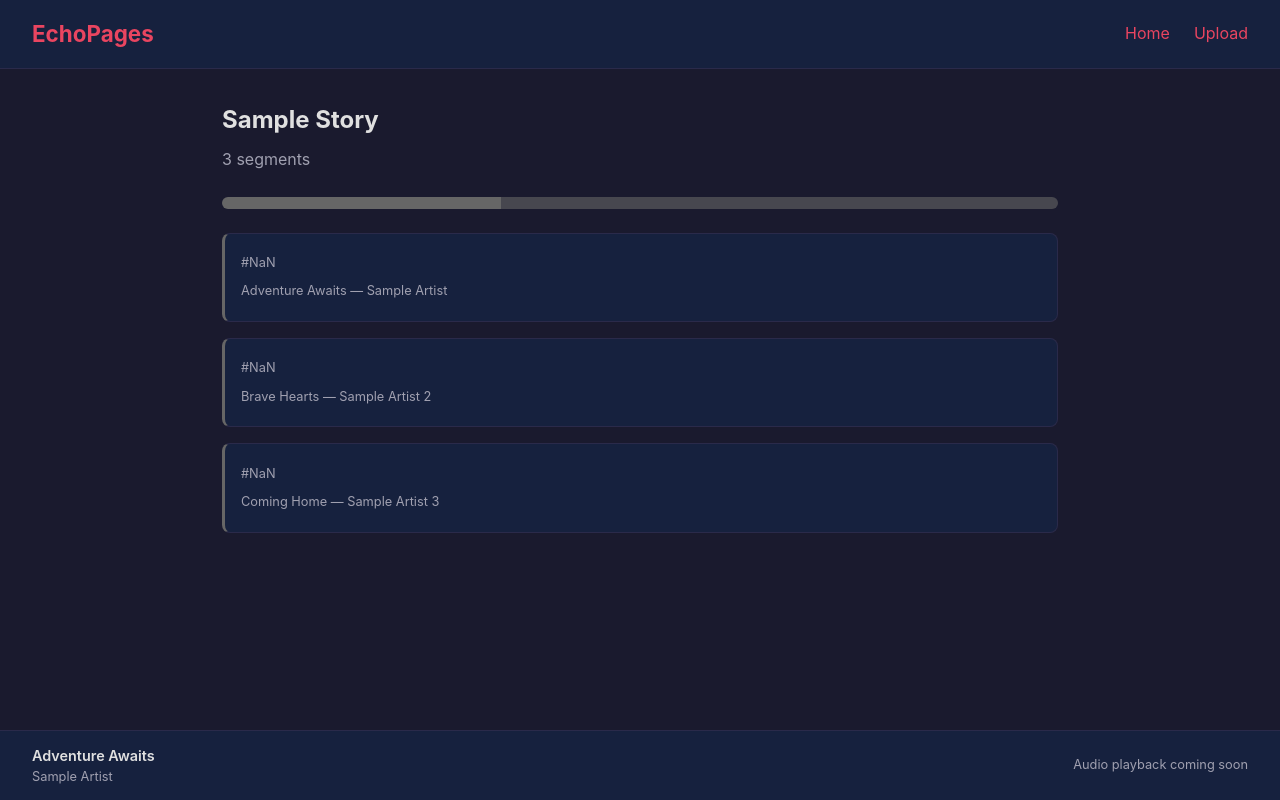
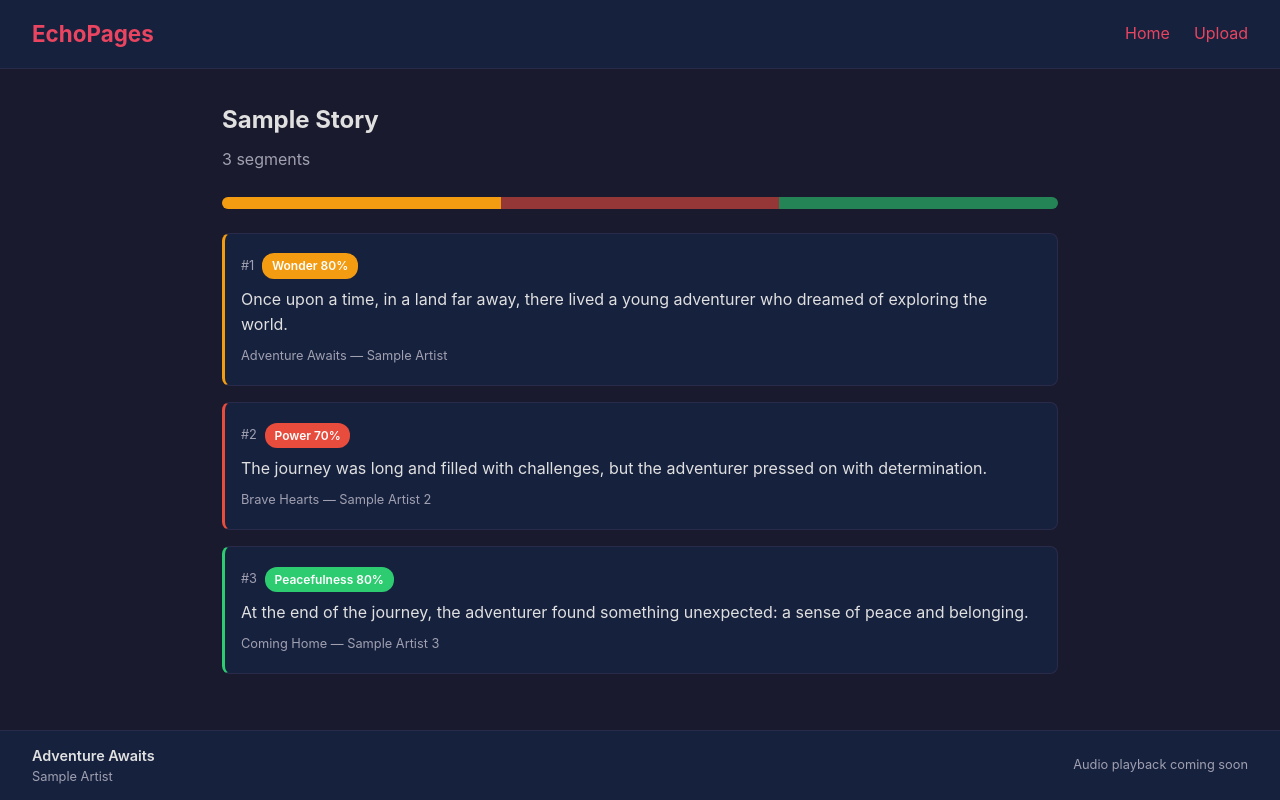
Before and after one commit to eatdegrasstyson/EchoPages, a React (Vite) app in the folder apps/web/client/: page /read/1 in a window 1280 px wide. Built offline with nearby package versions, Linux system fonts and the light colour scheme.

Commit message:
Fix mockData property names to match component expectations
Rename text->content, emotion->emotions, add missing index field
so SegmentCard renders segment text and emotions correctly.

```diff
--- a/apps/web/client/src/data/mockData.js
+++ b/apps/web/client/src/data/mockData.js
@@ -5,8 +5,9 @@ export const mockTexts = {
     title: 'Sample Story',
     segments: [
       {
-        text: 'Once upon a time, in a land far away, there lived a young adventurer who dreamed of exploring the world.',
-        emotion: {
+        index: 0,
+        content: 'Once upon a time, in a land far away, there lived a young adventurer who dreamed of exploring the world.',
+        emotions: {
           Wonder: 0.8,
           Joy: 0.6,
           Peacefulness: 0.3,
@@ -24,8 +25,9 @@ export const mockTexts = {
         },
       },
       {
-        text: 'The journey was long and filled with challenges, but the adventurer pressed on with determination.',
-        emotion: {
+        index: 1,
+        content: 'The journey was long and filled with challenges, but the adventurer pressed on with determination.',
+        emotions: {
           Power: 0.7,
           Tension: 0.5,
           Joy: 0.3,
@@ -43,8 +45,9 @@ export const mockTexts = {
         },
       },
       {
-        text: 'At the end of the journey, the adventurer found something unexpected: a sense of peace and belonging.',
-        emotion: {
+        index: 2,
+        content: 'At the end of the journey, the adventurer found something unexpected: a sense of peace and belonging.',
+        emotions: {
           Peacefulness: 0.8,
           Tenderness: 0.7,
           Nostalgia: 0.4,
```
